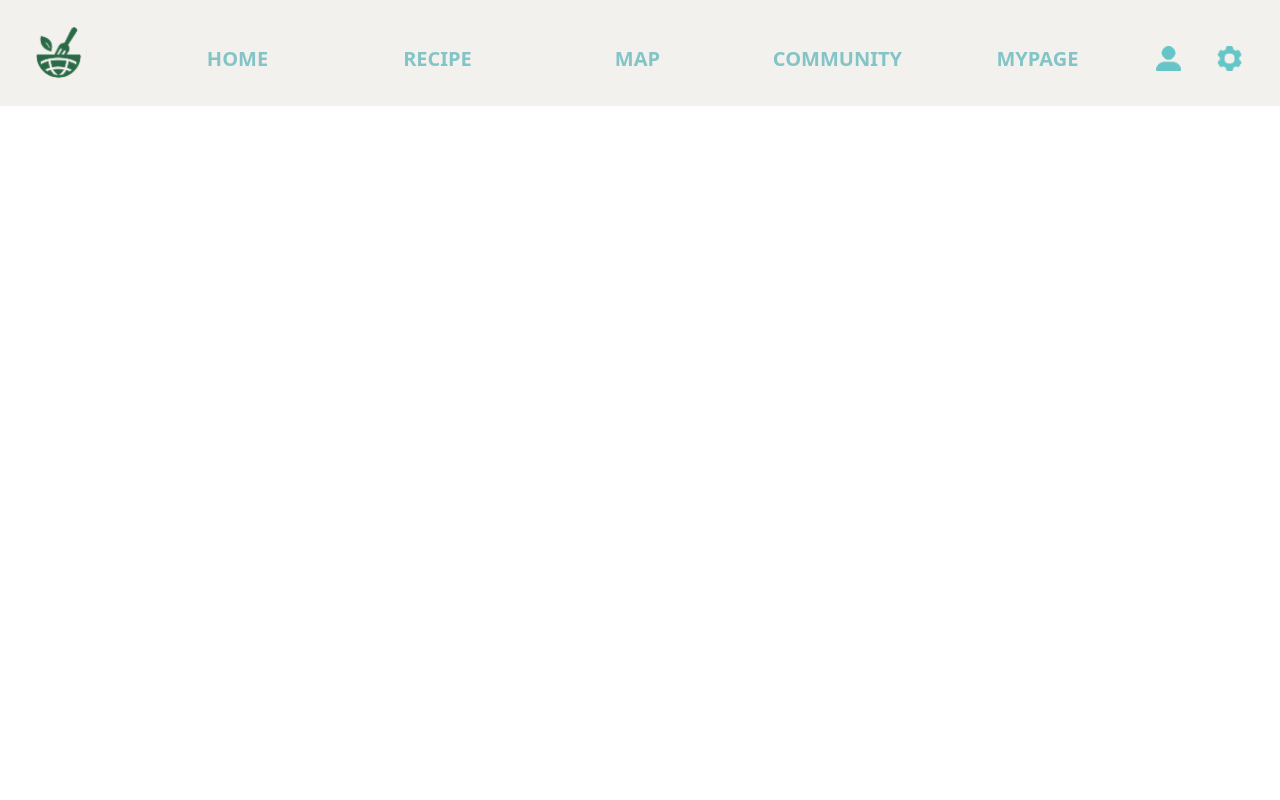
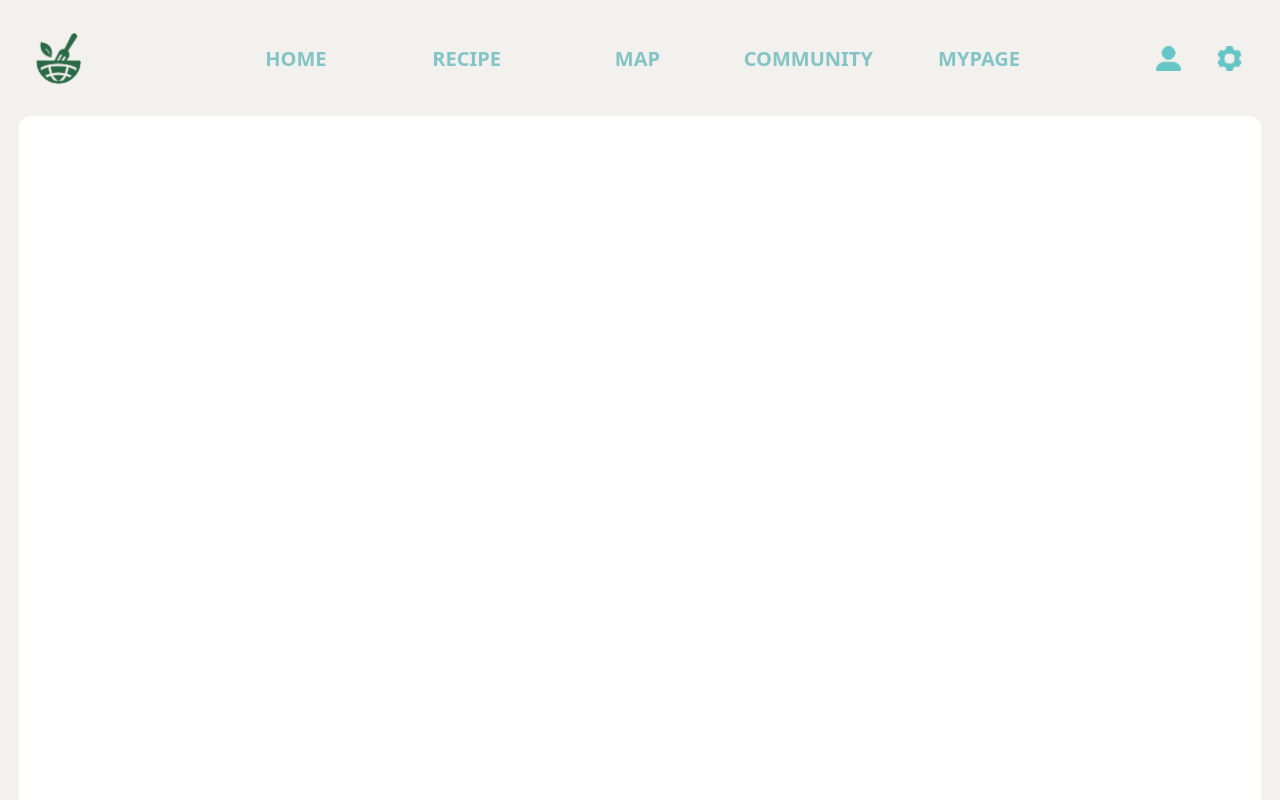
Before and after one commit to hyunjyyyy/veggieEarth, a plain HTML site: page nav/navigationbar.html in a window 1280 px wide. Drawn offline with Linux system fonts and the light colour scheme.

Commit message:
본문 박스 추가

```diff
--- a/nav/navigationbar.html
+++ b/nav/navigationbar.html
@@ -25,5 +25,8 @@
             </div>
         </div>
     </nav>
+
+    <div class="content_box">
+    </div>
 </body>
 </html>
--- a/nav/styles.css
+++ b/nav/styles.css
@@ -1,7 +1,11 @@
 body {
     margin: 0;
+    background-color: #F3F1ED; /* 바깥 배경색 추가 */
     font-family: Noto Sans, sans-serif;
-    padding-top: 140px;
+
+    /* 본문 박스 관련 */
+    display: flex;
+    flex-direction: column;
 }
 
 a {
@@ -21,7 +25,7 @@ ul {
     z-index: 1000;
 
     width: 100%;
-    padding: 30px 30px 20px 30px;       /* 패딩 줄임 */
+    padding: 30px;       /* 패딩 조정 */
     box-sizing: border-box;
 }
 
@@ -40,17 +44,15 @@ ul {
 }
 
 .navbar_logo img {
-    margin-top: -12px;      /* 로고 조금 더 위쪽으로 이동 */
     height: 55px;
     width: auto;
     display: block;
 }
 
-
 .navbar_menu {
     display: flex;
     gap: 0;     /* li 사이 간격 0 */
-    flex: 0 0 1000px;       /* 컨테이너 폭 1000px */
+    flex: 0 0 70%;     /* 컨테이너 폭 70% */
 }
 
 /* 메뉴 칸 5분할 */
@@ -101,3 +103,20 @@ ul {
 .navbar_icons a:hover {
     background-color: #dfddd8;
 }
+
+/* 본문 흰색 박스 */
+.content_box {
+  flex: 1 1 auto;
+  width: 97%;
+  margin: 116px auto 0 auto;
+
+  border-top-left-radius: 12px;
+  border-top-right-radius: 12px;
+  border-bottom-left-radius: 0;
+  border-bottom-right-radius: 0;
+
+  min-height: calc(100vh - 116px);
+  padding: 40px;
+  background-color: white;
+  box-sizing: border-box;
+}
```
